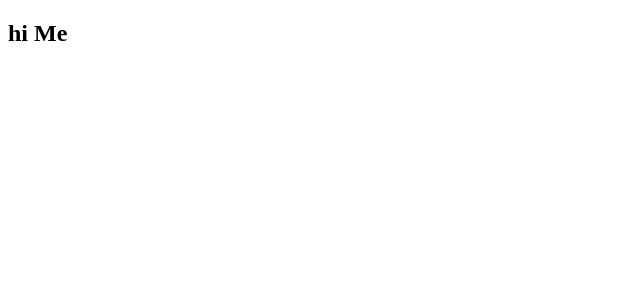
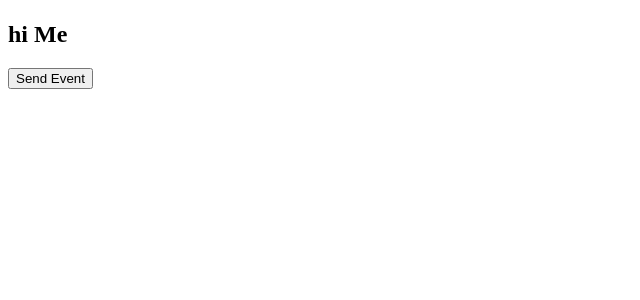
Before and after one commit to sukhmani/Angular1, an Angular app in the folder structural-directives/: page / in a window 1280 px wide. Shown: the top 300 px of the page, without its empty margins (0-640 px from the left). Built offline with nearby package versions, Linux system fonts and the light colour scheme.

Commit message:
component interaction

```diff
--- a/structural-directives/src/app/app.component.html
+++ b/structural-directives/src/app/app.component.html
@@ -1 +1,6 @@
-<app-test [parentData]="name"></app-test>
+<div style="text-align: center">
+  <h1>
+  {{message}}
+</h1>
+</div>
+<app-test (childEvent)="message=$event"[parentData]="namee"></app-test>
--- a/structural-directives/src/app/app.component.ts
+++ b/structural-directives/src/app/app.component.ts
@@ -7,5 +7,6 @@
 })
 export class AppComponent {
   title = 'structural-directives';
-  public name = "Me";
+  public namee = "Me";
+  public message = "";
 }
--- a/structural-directives/src/app/test/test.component.ts
+++ b/structural-directives/src/app/test/test.component.ts
@@ -1,12 +1,12 @@
-import { Component, OnInit, Input } from '@angular/core';
+import { Component, OnInit, Input, Output , EventEmitter} from '@angular/core';
 
 @Component({
   selector: 'app-test',
   template: `
 
 
-<h2>{{"hi  " + parentData}}</h2>
-
+<h2>{{"hi  " + namee}}</h2>
+<button (click)="fireEvent()"> Send Event</button>
 
 
   `
@@ -20,11 +20,15 @@
 
   public color = "o";
   public colors = ["red","blue","green","yellow"];
-  @Input() public parentData;
+  @Input('parentData') public namee ;
+  @Output() public childEvent = new EventEmitter();
 
   constructor() { }
 
   ngOnInit(): void {
+
   }
-
+fireEvent(){
+  this.childEvent.emit('hey coder');
 }
+}
```
